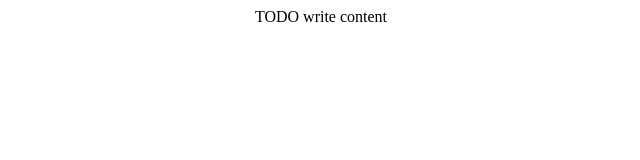
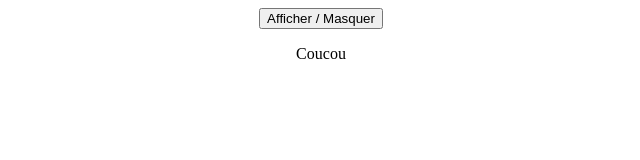
Before and after one commit to tmpUsername/ModuleJQuery, a plain HTML site: page public_html/showHide.html in a window 1280 px wide. Shown: the whole page, without its empty margins (319-959 px from the left). Drawn offline with Linux system fonts and the light colour scheme.

Commit message:
showHide.html: ajout des boutons et du texte

```diff
--- a/public_html/showHide.html
+++ b/public_html/showHide.html
@@ -6,13 +6,15 @@ and open the template in the editor.
 -->
 <html>
     <head>
-        <title>TODO supply a title</title>
+        <title>Hide and Seek</title>
         <meta charset="UTF-8">
         <meta name="viewport" content="width=device-width, initial-scale=1.0">
         <link href="CSS/css.css" rel="stylesheet" type="text/css"/>
         <script src="JS/jquery-3.1.1.js" type="text/javascript"></script>
+        <script src="JS/showHide.js" type="text/javascript"></script>
     </head>
     <body>
-        <div>TODO write content</div>
+        <input type="button" value="Afficher / Masquer"/>
+        <p id="change">Coucou</p>
     </body>
 </html>
```
